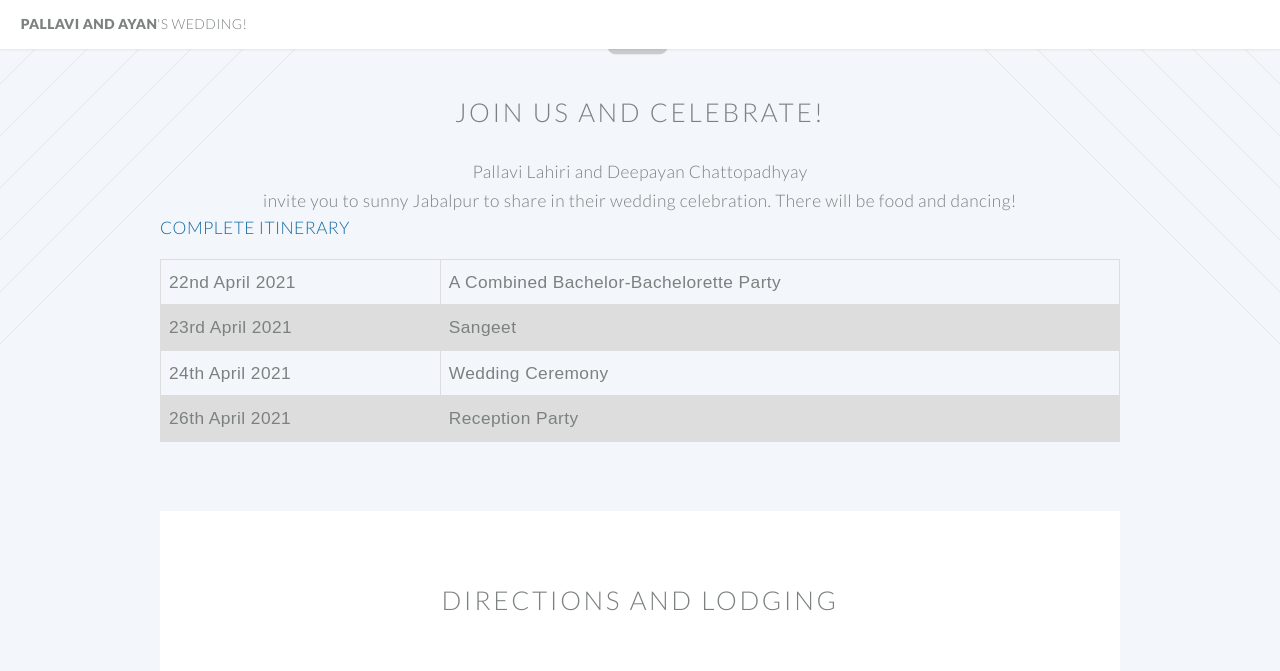
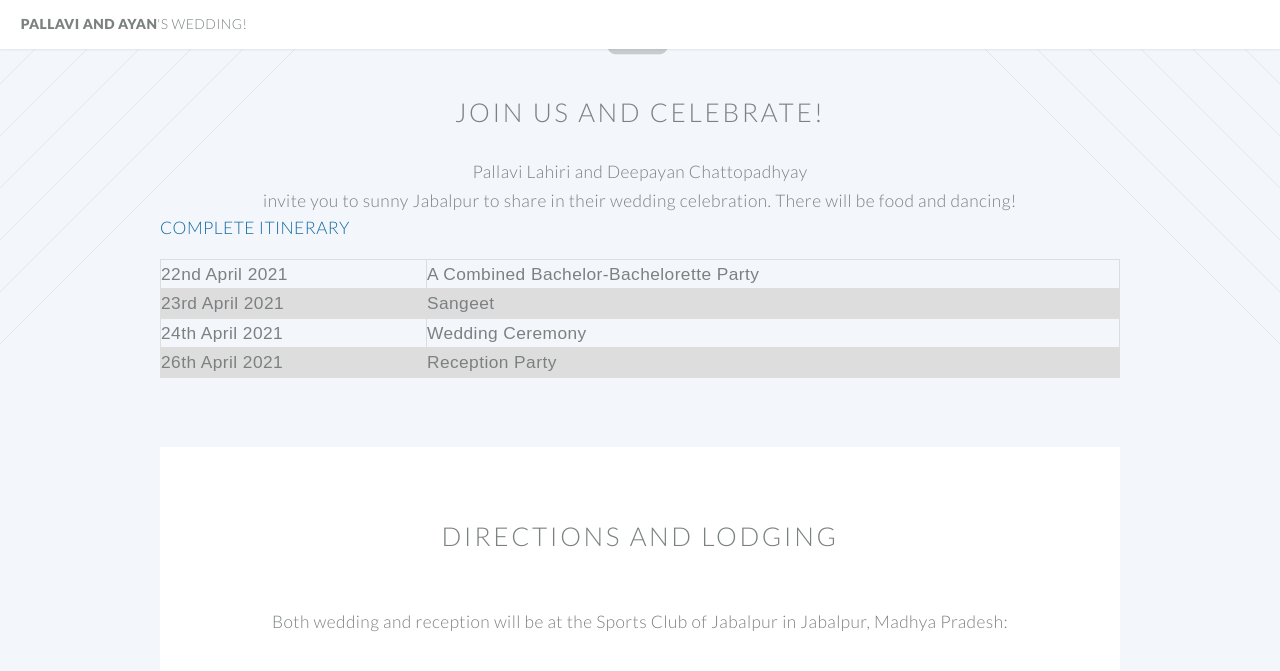
Before and after one commit to deepayanchattopadhyay/test, a Jekyll site: the page built from index.html, in a window 1280 px wide and 1400 px high, scrolled down 767 px. Shown: the top 671 px of the window. Built offline with Jekyll 4.4.1, drawn with Linux system fonts in a browser that asks for light colours; grey boxes are pictures that could not be loaded.

Commit message:
itenarary updated

```diff
--- a/index.html
+++ b/index.html
@@ -57,7 +57,7 @@ layout: page
 						td, th {
 						  border: 1px solid #dddddd;
 						  text-align: left;
-						  padding: 8px;
+						  padding: 0px;
 						}
 
 						tr:nth-child(even) {
```
